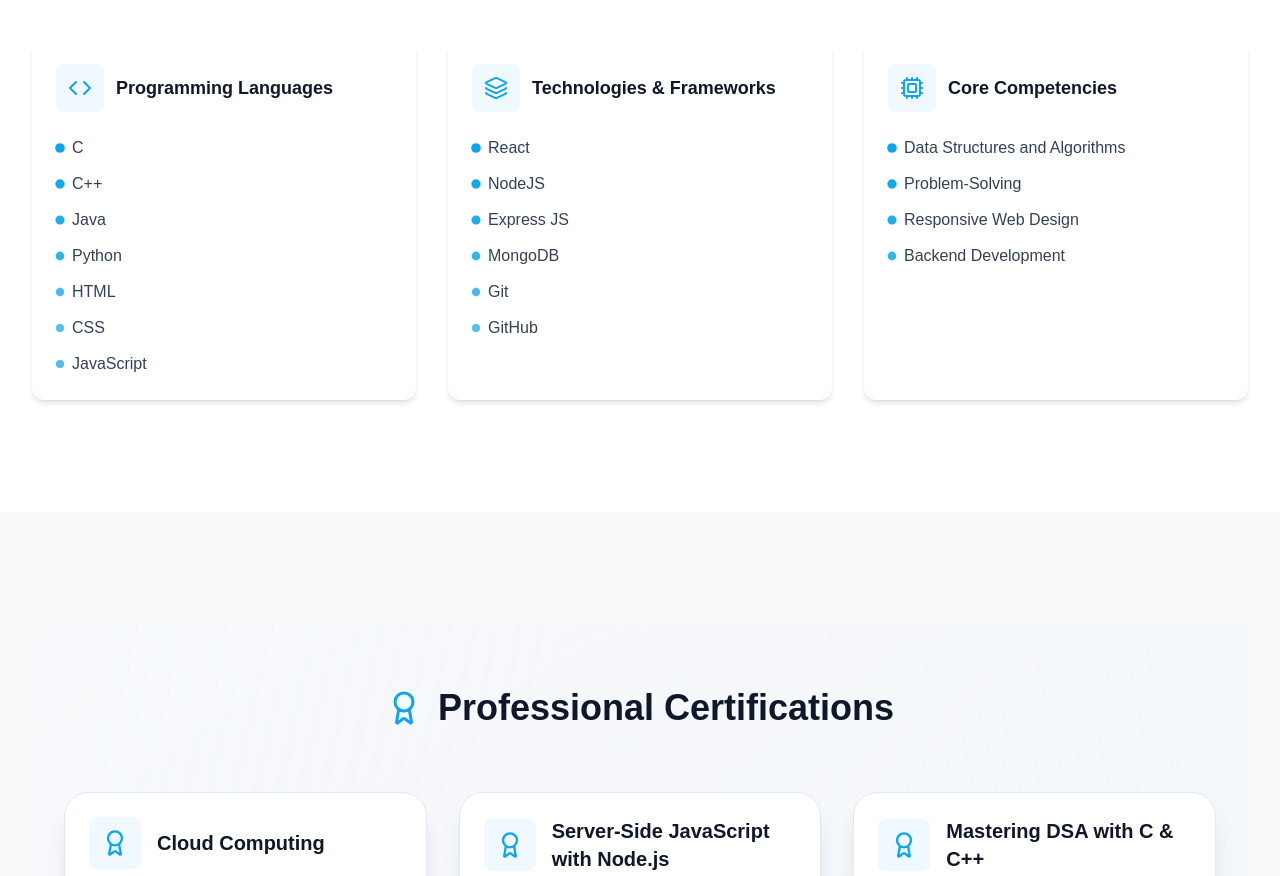
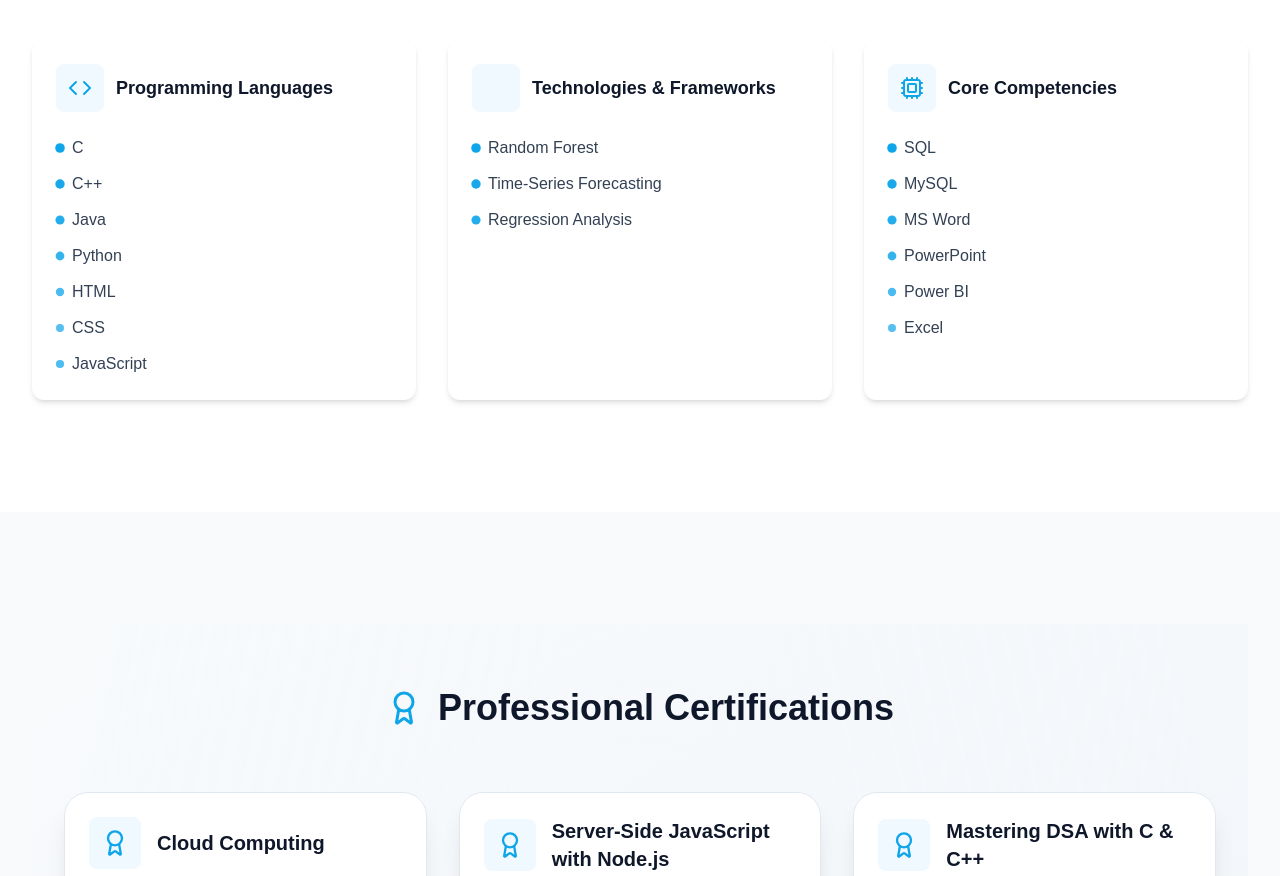
Before and after one commit to ayushdama11/portfolio, a React (Vite) app: page / in a window 1280 px wide. Shown: the part 2220-3096 px from the top of the page. Built offline with nearby package versions, Linux system fonts and the light colour scheme.

Commit message:
updated3

```diff
--- a/src/components/home/Skills.jsx
+++ b/src/components/home/Skills.jsx
@@ -12,18 +12,12 @@
   },
   {
     category: "Technologies & Frameworks",
-    icon: Layers,
-    skills: ["React", "NodeJS", "Express JS", "MongoDB", "Git", "GitHub"],
-  },
+    icon: "Layers",
+    skills: ["Random Forest", "Time-Series Forecasting", "Regression Analysis"] },
   {
     category: "Core Competencies",
     icon: Cpu,
-    skills: [
-      "Data Structures and Algorithms",
-      "Problem-Solving",
-      "Responsive Web Design",
-      "Backend Development",
-    ],
+    skills: ["SQL", "MySQL", "MS Word", "PowerPoint", "Power BI", "Excel"],
   },
 ];
 
```
